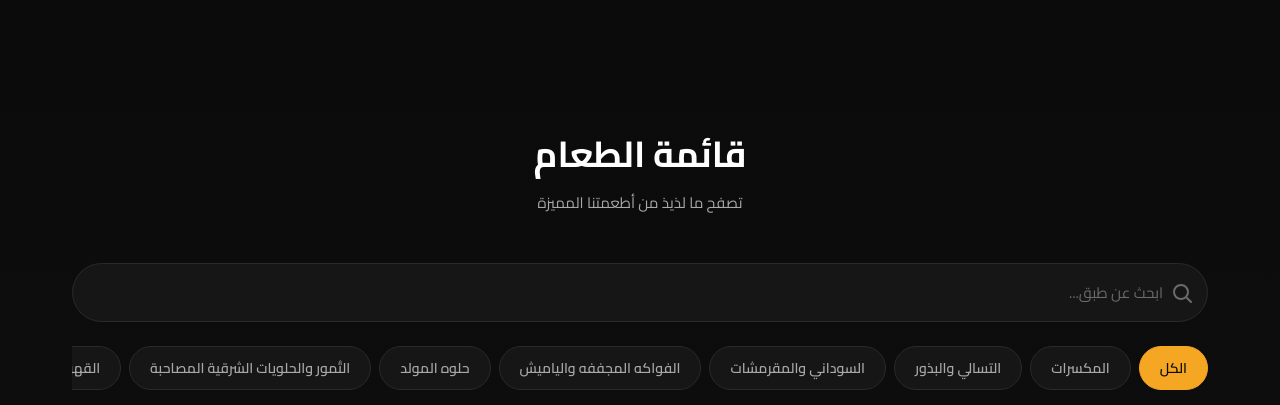
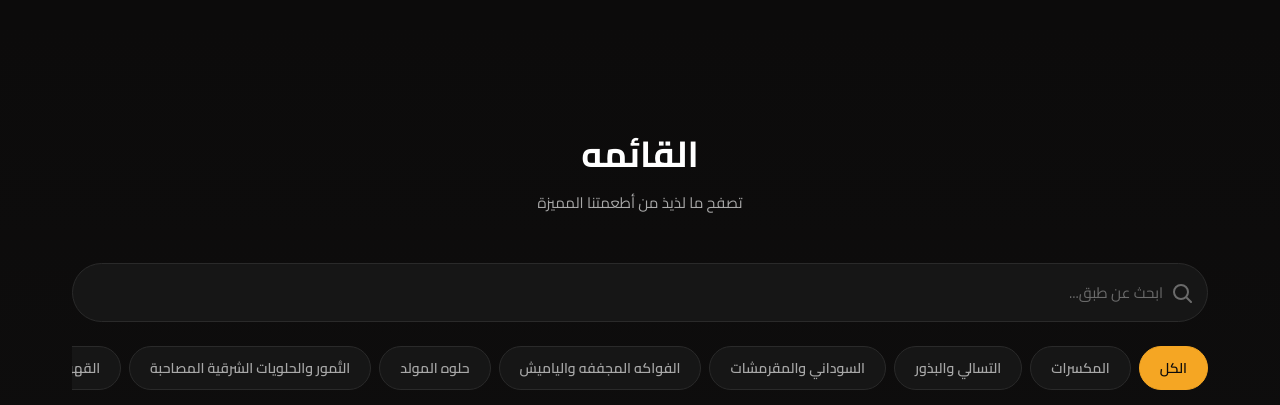
Before and after one commit to esam888683-lgtm/Retag-menu, a website built with Vite: page index.html in a window 1280 px wide. Shown: the part 1480-1885 px from the top of the page. Built offline with nearby package versions, Linux system fonts and the light colour scheme.

Commit message:
Update index.html

```diff
--- a/index.html
+++ b/index.html
@@ -3,7 +3,7 @@
 <head>
   <meta charset="UTF-8">
   <meta name="viewport" content="width=device-width, initial-scale=1.0">
-  <title>CHICKIES - قائمة الطعام الرقمية</title>
+  <title>ريتاج - القائمة الرقمية</title>
   <meta name="description" content="CHICKIES - المحمصه الملكيه ريتاج">
 
   <!-- Google Fonts -->
@@ -106,7 +106,7 @@
   <section class="menu" id="menu">
     <div class="container">
       <div class="section-header" data-animate>
-        <h2 class="section-title">قائمة الطعام</h2>
+        <h2 class="section-title">القائمه </h2>
         <p class="section-subtitle">تصفح ما لذيذ من أطعمتنا المميزة</p>
       </div>
 
```
